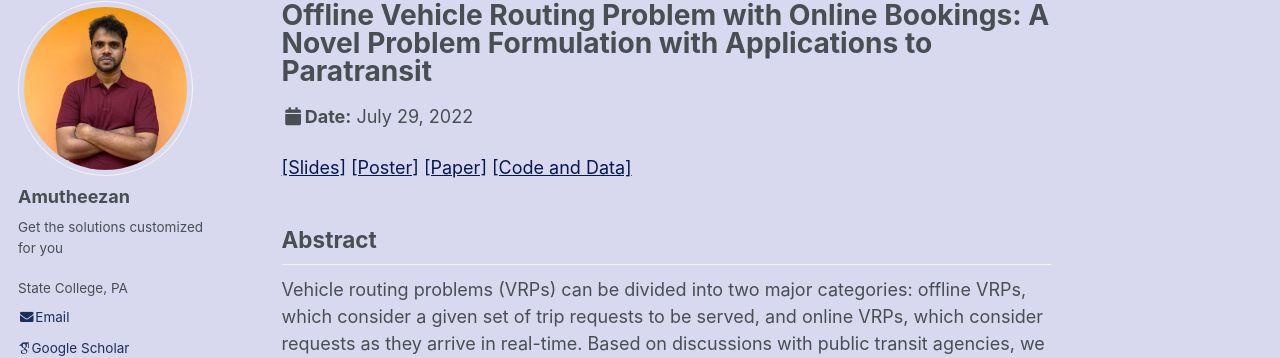
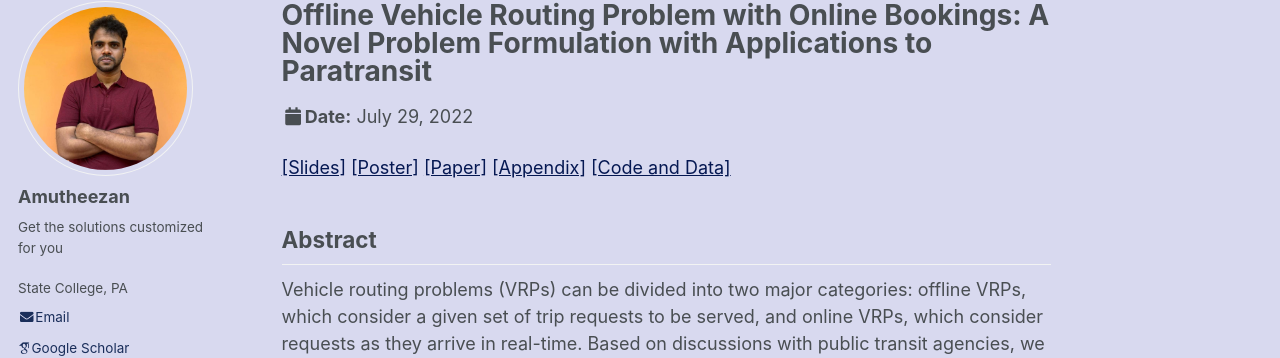
Before and after one commit to Amutheezan/amutheezan.github.io, a Jekyll site: the page built from _talks/2022-07-29-ijcai22.md, in a window 1280 px wide and 1348 px high. Shown: the part 117-475 px from the top of the window. Built offline with Jekyll 4.4.1, drawn with Linux system fonts in a browser that asks for light colours; some web fonts are replaced.

Commit message:
Update 2022-07-29-ijcai22.md

```diff
--- a/_talks/2022-07-29-ijcai22.md
+++ b/_talks/2022-07-29-ijcai22.md
@@ -11,6 +11,7 @@ location: "Vienna, Austria"
 [[Slides]](/files/Presentations/IJCAI22.pdf)
 [[Poster]](/files/Posters/IJCAI22.pdf)
 [[Paper]](https://www.ijcai.org/proceedings/2022/0546.pdf)
+[[Appendix]](https://arxiv.org/pdf/2204.11992)
 [[Code and Data]](https://github.com/smarttransit-ai/ijcai22)
 
 ## Abstract
```
